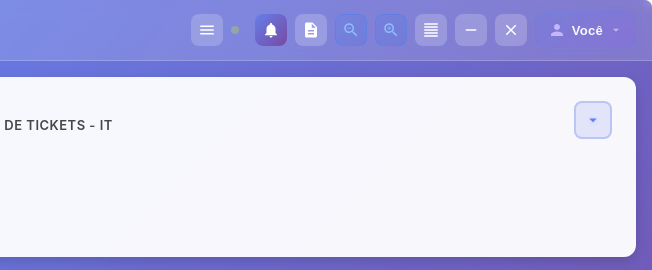
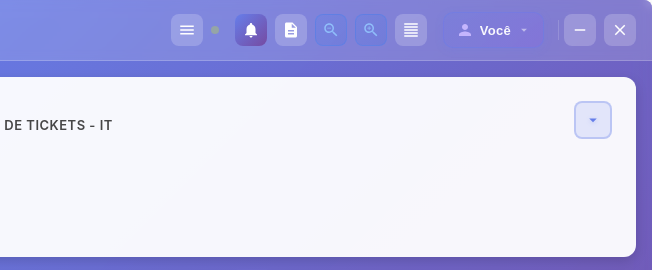
Before and after one commit to vinireisss/jira-monitor, an Electron app: page index.html in a window 800 px wide. Shown: the top 270 px of the page, 148-800 px from the left. Drawn offline with Linux system fonts and the light colour scheme; no server answers.

Commit message:
feat: Reposiciona botão de usuário para o canto superior direito
- 👤 Move botão de usuário para o final do header (antes de minimize/close)
- ✨ Adiciona separador visual sutil antes do botão de minimize
- 🎯 Botão agora está claramente posicionado no canto superior direito
- 🎨 Mantém gradiente roxo/violeta e efeitos premium
- 📱 Responsividade preservada (esconde separador em telas pequenas)
- 🔧 Remove CSS de 'order' e 'margin-left: auto' que causava problemas

```diff
--- a/custom-fixes.css
+++ b/custom-fixes.css
@@ -946,10 +946,8 @@ body:has(.app-container[style*="scale"]) {
    👤 ÍCONE DO USUÁRIO - CANTO SUPERIOR DIREITO
    ======================================== */
 
-/* Reposicionar o botão de usuário para o final do header */
+/* Botão de usuário estilizado no canto superior direito */
 .user-monitor-btn {
-  order: 999 !important; /* Força o botão para o final */
-  margin-left: auto !important; /* Empurra para a direita */
   background: linear-gradient(135deg, rgba(102, 126, 234, 0.2) 0%, rgba(139, 92, 246, 0.2) 100%) !important;
   border: 1.5px solid rgba(102, 126, 234, 0.4) !important;
   padding: 6px 12px !important;
@@ -962,6 +960,7 @@ body:has(.app-container[style*="scale"]) {
   transition: all 0.3s ease !important;
   position: relative !important;
   box-shadow: 0 2px 8px rgba(102, 126, 234, 0.15) !important;
+  margin-left: 8px !important;
 }
 
 .user-monitor-btn:hover {
@@ -1018,12 +1017,33 @@ body:has(.app-container[style*="scale"]) {
   }
 }
 
+/* Separador visual antes do botão de minimize para destacar o botão de usuário */
+#minimize-btn {
+  margin-left: 12px !important;
+  position: relative !important;
+}
+
+#minimize-btn::before {
+  content: '';
+  position: absolute;
+  left: -6px;
+  top: 50%;
+  transform: translateY(-50%);
+  height: 20px;
+  width: 1px;
+  background: rgba(255, 255, 255, 0.15);
+}
+
 /* Ajustes responsivos para o botão de usuário */
 @media (max-width: 768px) {
   .user-monitor-label {
     max-width: 80px !important;
     overflow: hidden !important;
     text-overflow: ellipsis !important;
+  }
+
+  #minimize-btn::before {
+    display: none; /* Esconde separador em telas pequenas */
   }
 }
 
--- a/index.html
+++ b/index.html
@@ -152,37 +152,6 @@
           <span class="status-dot" id="status-dot"></span>
         </div>
 
-        <!-- Botão de Usuário Monitorado -->
-        <button class="header-btn user-monitor-btn" id="user-monitor-btn" title="Usuário Monitorado">
-          <svg viewBox="0 0 24 24" width="18" height="18">
-            <path fill="currentColor" d="M12 12c2.21 0 4-1.79 4-4s-1.79-4-4-4-4 1.79-4 4 1.79 4 4 4zm0 2c-2.67 0-8 1.34-8 4v2h16v-2c0-2.66-5.33-4-8-4z"/>
-          </svg>
-          <span class="user-monitor-label" id="user-monitor-label">Você</span>
-          <svg viewBox="0 0 24 24" width="14" height="14" class="dropdown-arrow">
-            <path fill="currentColor" d="M7 10l5 5 5-5z"/>
-          </svg>
-        </button>
-
-        <!-- Dropdown de Usuário Monitorado -->
-        <div class="user-monitor-dropdown" id="user-monitor-dropdown" style="display: none;">
-          <div class="user-monitor-dropdown-header">
-            <h3>👤 Monitorar Usuário</h3>
-            <button class="close-preview-btn" id="close-user-monitor-dropdown">✕</button>
-          </div>
-          <div class="user-monitor-dropdown-body">
-            <div class="user-list" id="user-list">
-              <!-- Lista de usuários será inserida aqui -->
-            </div>
-            <div class="user-monitor-divider"></div>
-            <button class="add-user-btn" id="add-user-btn">
-              <svg viewBox="0 0 24 24" width="18" height="18">
-                <path fill="currentColor" d="M15 12c2.21 0 4-1.79 4-4s-1.79-4-4-4-4 1.79-4 4 1.79 4 4 4zm-9-2V7H4v3H1v2h3v3h2v-3h3v-2H6zm9 4c-2.67 0-8 1.34-8 4v2h16v-2c0-2.66-5.33-4-8-4z"/>
-              </svg>
-              <span>Adicionar Outro Usuário...</span>
-            </button>
-          </div>
-        </div>
-
         <!-- Botão de Notificações -->
         <button class="header-btn notifications-btn" id="notifications-btn" title="Notificações" data-i18n="header.notifications" data-i18n-title>
           <svg viewBox="0 0 24 24" width="18" height="18">
@@ -254,6 +223,37 @@
             <path fill="currentColor" d="M3 3h18v2H3V3zm0 4h18v2H3V7zm0 4h18v2H3v-2zm0 4h18v2H3v-2zm0 4h18v2H3v-2z"/>
           </svg>
         </button>
+
+        <!-- Botão de Usuário Monitorado (CANTO SUPERIOR DIREITO) -->
+        <button class="header-btn user-monitor-btn" id="user-monitor-btn" title="Usuário Monitorado">
+          <svg viewBox="0 0 24 24" width="18" height="18">
+            <path fill="currentColor" d="M12 12c2.21 0 4-1.79 4-4s-1.79-4-4-4-4 1.79-4 4 1.79 4 4 4zm0 2c-2.67 0-8 1.34-8 4v2h16v-2c0-2.66-5.33-4-8-4z"/>
+          </svg>
+          <span class="user-monitor-label" id="user-monitor-label">Você</span>
+          <svg viewBox="0 0 24 24" width="14" height="14" class="dropdown-arrow">
+            <path fill="currentColor" d="M7 10l5 5 5-5z"/>
+          </svg>
+        </button>
+
+        <!-- Dropdown de Usuário Monitorado -->
+        <div class="user-monitor-dropdown" id="user-monitor-dropdown" style="display: none;">
+          <div class="user-monitor-dropdown-header">
+            <h3>👤 Monitorar Usuário</h3>
+            <button class="close-preview-btn" id="close-user-monitor-dropdown">✕</button>
+          </div>
+          <div class="user-monitor-dropdown-body">
+            <div class="user-list" id="user-list">
+              <!-- Lista de usuários será inserida aqui -->
+            </div>
+            <div class="user-monitor-divider"></div>
+            <button class="add-user-btn" id="add-user-btn">
+              <svg viewBox="0 0 24 24" width="18" height="18">
+                <path fill="currentColor" d="M15 12c2.21 0 4-1.79 4-4s-1.79-4-4-4-4 1.79-4 4 1.79 4 4 4zm-9-2V7H4v3H1v2h3v3h2v-3h3v-2H6zm9 4c-2.67 0-8 1.34-8 4v2h16v-2c0-2.66-5.33-4-8-4z"/>
+              </svg>
+              <span>Adicionar Outro Usuário...</span>
+            </button>
+          </div>
+        </div>
 
         <button class="header-btn" id="minimize-btn" title="Minimizar (Esc)" data-i18n="header.minimize" data-i18n-title>
           <svg viewBox="0 0 24 24" width="18" height="18">
```
